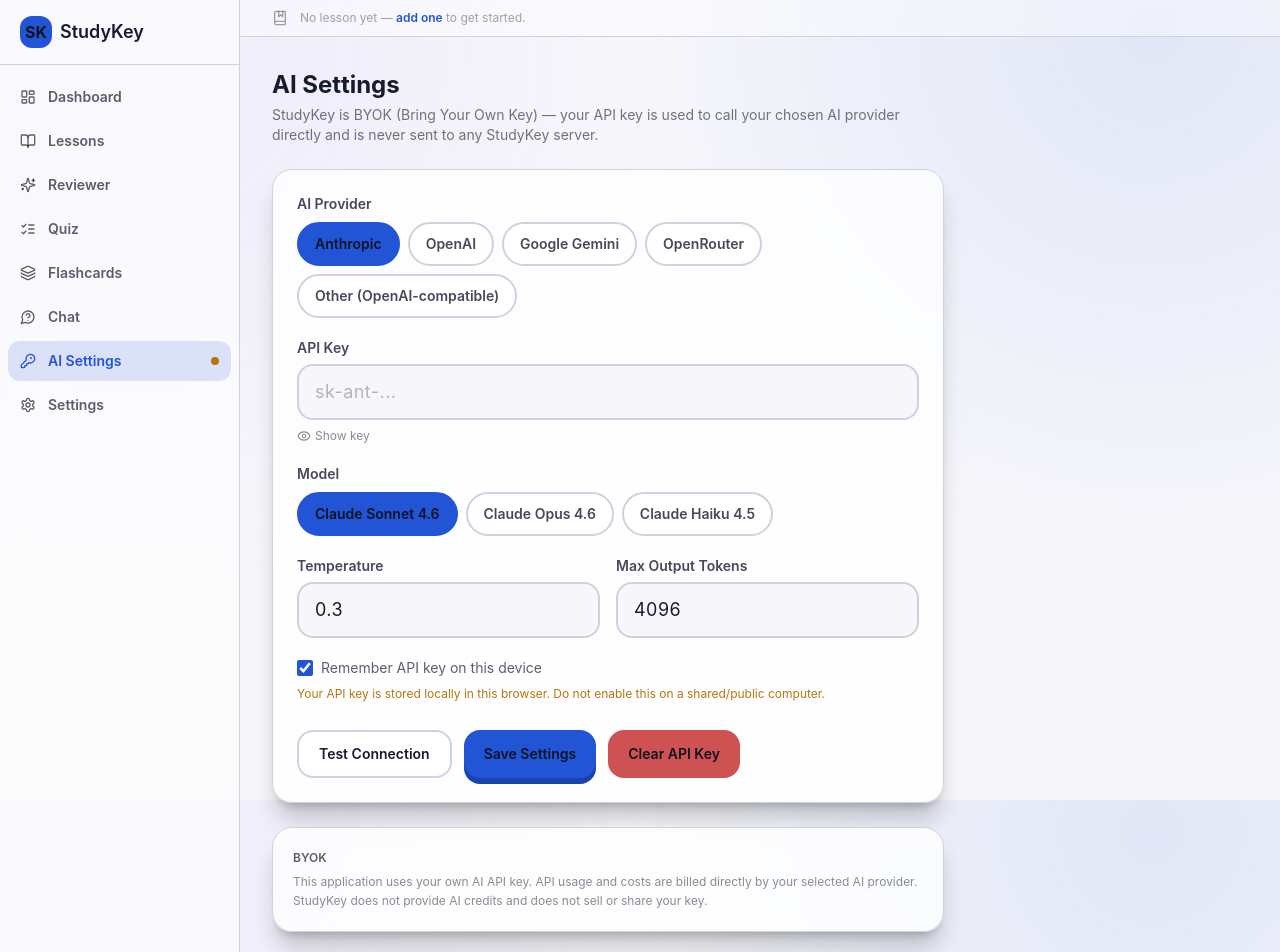
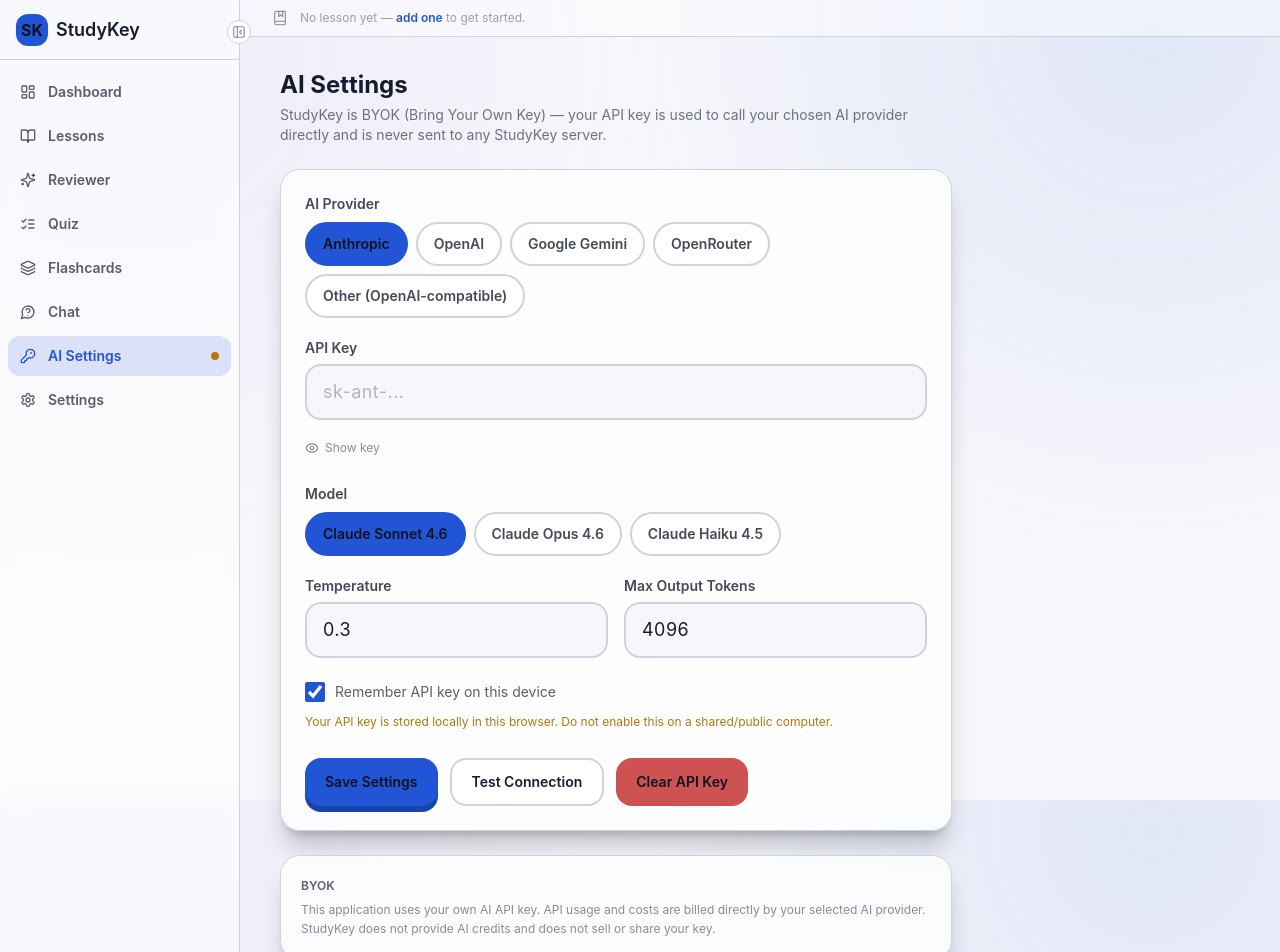
Before and after one commit to jdmrtne/studykey, a React (Vite) app: page /ai-settings in a window 1280 px wide. Shown: the top 952 px of the page. Built offline with nearby package versions, Linux system fonts and the light colour scheme.

Commit message:
ui adjustment

```diff
--- a/src/components/layout/AppShell.tsx
+++ b/src/components/layout/AppShell.tsx
@@ -12,6 +12,8 @@
   BookMarked,
   Menu,
   X,
+  PanelLeftClose,
+  PanelLeftOpen,
 } from "lucide-react";
 import clsx from "clsx";
 import { ThemeToggle } from "../ui/ThemeToggle";
@@ -49,17 +51,36 @@
 /** Study tools that need a selected lesson — shown dimmed (not hidden) when none is selected, so the nav stays stable. */
 const LESSON_SCOPED_PATHS = new Set(["/reviewer", "/quiz", "/flashcards", "/chat"]);
 
+const SIDEBAR_COLLAPSED_KEY = "studykey-sidebar-collapsed";
+
+function loadSidebarCollapsed(): boolean {
+  try {
+    return localStorage.getItem(SIDEBAR_COLLAPSED_KEY) === "1";
+  } catch {
+    return false;
+  }
+}
+
 export function AppShell() {
   const isConfigured = useAISettingsStore(selectIsConfigured);
   const lessons = useLessonsStore((s) => s.lessons);
   const selectedLesson = useLessonsStore(selectSelectedLesson);
   const location = useLocation();
   const [moreOpen, setMoreOpen] = useState(false);
+  const [collapsed, setCollapsed] = useState(loadSidebarCollapsed);
 
   // Close the "More" sheet whenever navigation actually happens.
   useEffect(() => {
     setMoreOpen(false);
   }, [location.pathname]);
+
+  useEffect(() => {
+    try {
+      localStorage.setItem(SIDEBAR_COLLAPSED_KEY, collapsed ? "1" : "0");
+    } catch {
+      // localStorage unavailable (privacy mode, etc.) — collapse state just won't persist.
+    }
+  }, [collapsed]);
 
   const moreActive = MOBILE_MORE_PATHS.has(location.pathname);
 
@@ -90,12 +111,33 @@
       </header>
 
       {/* ---------- Desktop sidebar (hidden on mobile) ---------- */}
-      <aside className="hidden md:flex md:w-60 md:min-h-screen md:flex-col border-r border-ink-3 bg-ink-2/60 backdrop-blur-sm">
-        <div className="px-5 py-4 flex items-center gap-2 border-b border-ink-3">
-          <span className="w-8 h-8 rounded-xl bg-signal text-night flex items-center justify-center font-display font-bold">
+      <aside
+        className={clsx(
+          "hidden md:flex md:min-h-screen md:flex-col border-r border-ink-3 bg-ink-2/60 backdrop-blur-sm transition-[width] duration-200 flex-shrink-0 relative",
+          collapsed ? "md:w-[4.5rem]" : "md:w-60"
+        )}
+      >
+        <button
+          type="button"
+          onClick={() => setCollapsed((c) => !c)}
+          className="hidden md:flex absolute top-5 -right-3 w-6 h-6 rounded-full border border-ink-3 bg-ink-2 items-center justify-center text-paper/50 hover:text-paper hover:border-signal/50 transition-colors z-10"
+          title={collapsed ? "Expand sidebar" : "Collapse sidebar"}
+          aria-label={collapsed ? "Expand sidebar" : "Collapse sidebar"}
+        >
+          {collapsed ? <PanelLeftOpen className="w-3.5 h-3.5" /> : <PanelLeftClose className="w-3.5 h-3.5" />}
+        </button>
+        <div
+          className={clsx(
+            "flex items-center border-b border-ink-3 h-[3.75rem] flex-shrink-0",
+            collapsed ? "justify-center px-2" : "px-4"
+          )}
+        >
+          <Link to="/" className={clsx("flex items-center gap-2 min-w-0", collapsed && "justify-center")}>
+            <span className="w-8 h-8 rounded-xl bg-signal text-night flex items-center justify-center font-display font-bold flex-shrink-0">
               SK
             </span>
-          <span className="font-display font-semibold text-lg">StudyKey</span>
+            {!collapsed && <span className="font-display font-semibold text-lg truncate">StudyKey</span>}
+          </Link>
         </div>
         <nav className="flex flex-col flex-1 px-2 py-3 gap-1">
           {NAV_ITEMS.map(({ to, label, icon: Icon, end }) => {
@@ -105,32 +147,47 @@
                 key={to}
                 to={to}
                 end={end}
+                title={collapsed ? label : undefined}
+                aria-label={collapsed ? label : undefined}
                 className={({ isActive }) =>
                   clsx(
-                    "flex items-center gap-3 px-3 py-2.5 rounded-xl text-sm font-semibold whitespace-nowrap transition-colors",
+                    "flex items-center gap-3 py-2.5 rounded-xl text-sm font-semibold whitespace-nowrap transition-colors relative",
+                    collapsed ? "justify-center px-0" : "px-3",
                     isActive ? "bg-signal/15 text-signal" : "text-paper/70 hover:bg-ink-3/60 hover:text-paper",
                     dimmed && !isActive && "text-paper/35"
                   )
                 }
               >
                 <Icon className="w-4 h-4 flex-shrink-0" />
-                <span>{label}</span>
-                {to === "/ai-settings" && !isConfigured && (
-                  <span className="ml-auto w-2 h-2 rounded-full bg-amber" title="AI provider not configured" />
+                {!collapsed && <span>{label}</span>}
+                {!isConfigured && to === "/ai-settings" && (
+                  <span
+                    className={clsx(
+                      "w-2 h-2 rounded-full bg-amber",
+                      collapsed ? "absolute top-1.5 right-1.5" : "ml-auto"
+                    )}
+                    title="AI provider not configured"
+                  />
                 )}
               </NavLink>
             );
           })}
         </nav>
-        <div className="flex px-4 py-4 border-t border-ink-3 items-center justify-between">
-          <span className="text-xs text-paper/40">BYOK — your key, your data</span>
+        <div
+          className={clsx(
+            "flex py-4 border-t border-ink-3 items-center",
+            collapsed ? "flex-col gap-3 px-2" : "justify-between px-4"
+          )}
+        >
+          {!collapsed && <span className="text-xs text-paper/40">BYOK — your key, your data</span>}
           <ThemeToggle />
         </div>
       </aside>
 
       <div className="flex-1 min-w-0 flex flex-col">
         {/* Active-lesson bar — visible on every page so it's always obvious what's currently being studied. */}
-        <div className="border-b border-ink-3 bg-ink-2/40 px-4 md:px-8 py-2.5 flex items-center gap-2 md:gap-3">
+        <div className="border-b border-ink-3 bg-ink-2/40 px-4 md:px-8 py-2.5">
+          <div className="flex items-center gap-2 md:gap-3 max-w-5xl mx-auto">
             <BookMarked className="w-4 h-4 text-paper/40 flex-shrink-0" />
             {lessons.length === 0 ? (
               <p className="text-xs text-paper/40 truncate">
@@ -152,9 +209,10 @@
               </>
             )}
           </div>
+        </div>
 
         <main
-          className="flex-1 min-w-0 px-4 md:px-8 py-5 md:py-8 max-w-5xl w-full"
+          className="flex-1 min-w-0 px-4 md:px-8 py-5 md:py-8 max-w-5xl w-full mx-auto"
           style={{ paddingBottom: "calc(var(--mobile-nav-h) + env(safe-area-inset-bottom, 0px) + 1.25rem)" }}
         >
           <Outlet />
--- a/src/pages/AISettings.tsx
+++ b/src/pages/AISettings.tsx
@@ -96,10 +96,14 @@
             setConn({ status: "idle" });
           }}
           placeholder={config.provider === "anthropic" ? "sk-ant-..." : "your API key"}
+          autoComplete="off"
+          autoCapitalize="none"
+          autoCorrect="off"
+          spellCheck={false}
         />
         <button
           type="button"
-          className="text-xs text-paper/50 hover:text-paper -mt-3 self-start flex items-center gap-1"
+          className="text-xs text-paper/50 hover:text-paper -mt-2 self-start flex items-center gap-1.5 py-2 px-1 -mx-1 touch-manipulation"
           onClick={() => setShowKey((v) => !v)}
         >
           {showKey ? <EyeOff className="w-3.5 h-3.5" /> : <Eye className="w-3.5 h-3.5" />}
@@ -112,6 +116,11 @@
             value={config.baseUrl ?? ""}
             onChange={(e) => setBaseUrl(e.target.value)}
             placeholder="https://example.com/v1"
+            autoComplete="off"
+            autoCapitalize="none"
+            autoCorrect="off"
+            spellCheck={false}
+            inputMode="url"
           />
         )}
 
@@ -130,10 +139,11 @@
         </div>
 
         {adapter.capabilities.supportsTemperature && (
-          <div className="grid grid-cols-2 gap-4">
+          <div className="grid grid-cols-2 gap-3 sm:gap-4">
             <TextField
               label="Temperature"
               type="number"
+              inputMode="decimal"
               min={0}
               max={2}
               step={0.1}
@@ -143,6 +153,7 @@
             <TextField
               label="Max Output Tokens"
               type="number"
+              inputMode="numeric"
               min={256}
               step={256}
               value={config.maxOutputTokens}
@@ -151,8 +162,8 @@
           </div>
         )}
 
-        <label className="flex items-center gap-2 text-sm text-paper/70">
-          <input type="checkbox" checked={rememberKey} onChange={(e) => setRememberKey(e.target.checked)} className="accent-signal w-4 h-4" />
+        <label className="flex items-center gap-2.5 text-sm text-paper/70 py-1">
+          <input type="checkbox" checked={rememberKey} onChange={(e) => setRememberKey(e.target.checked)} className="accent-signal w-5 h-5 flex-shrink-0" />
           Remember API key on this device
         </label>
         {rememberKey && (
@@ -161,15 +172,15 @@
           </p>
         )}
 
-        <div className="flex flex-wrap gap-3 pt-2">
-          <Button variant="ghost" onClick={handleTest} disabled={conn.status === "testing"}>
+        <div className="flex flex-col sm:flex-row sm:flex-wrap gap-3 pt-2">
+          <Button variant="primary" onClick={handleSave} className="w-full sm:w-auto">
+            Save Settings
+          </Button>
+          <Button variant="ghost" onClick={handleTest} disabled={conn.status === "testing"} className="w-full sm:w-auto">
             {conn.status === "testing" ? <Loader2 className="w-4 h-4 animate-spin mr-2 inline" /> : null}
             Test Connection
           </Button>
-          <Button variant="primary" onClick={handleSave}>
-            Save Settings
-          </Button>
-          <Button variant="danger" onClick={removeApiKey}>
+          <Button variant="danger" onClick={removeApiKey} className="w-full sm:w-auto">
             Clear API Key
           </Button>
         </div>
@@ -197,8 +208,8 @@
       </Card>
 
       <Card className="p-5">
-        <label className="flex items-center gap-2 text-sm font-semibold">
-          <input type="checkbox" checked={devMode} onChange={(e) => setDevMode(e.target.checked)} className="accent-signal w-4 h-4" />
+        <label className="flex items-center gap-2.5 text-sm font-semibold py-1">
+          <input type="checkbox" checked={devMode} onChange={(e) => setDevMode(e.target.checked)} className="accent-signal w-5 h-5 flex-shrink-0" />
           Developer mode
         </label>
         {devMode && (
@@ -210,7 +221,7 @@
 
       <button
         type="button"
-        className="text-xs text-danger/80 hover:text-danger self-start"
+        className="text-xs text-danger/80 hover:text-danger self-start py-2 px-1 -mx-1 touch-manipulation"
         onClick={() => {
           if (confirm("Clear all saved AI configuration? This removes your key and settings from this device.")) {
             clearAll();
--- a/src/pages/Reviewer.tsx
+++ b/src/pages/Reviewer.tsx
@@ -54,7 +54,7 @@
           <label className="text-sm font-semibold text-paper/80 mb-2 block">Lesson</label>
           <LessonPicker />
         </div>
-        <Button variant="primary" onClick={handleGenerate} disabled={!lesson || loading} className="self-start">
+        <Button variant="primary" onClick={handleGenerate} disabled={!lesson || loading} className="w-full sm:w-auto sm:self-start">
           {loading ? <Loader2 className="w-4 h-4 animate-spin mr-2 inline" /> : null}
           Generate Reviewer
         </Button>
@@ -62,7 +62,7 @@
       </Card>
 
       {reviewer && (
-        <Card className="p-6 flex flex-col gap-6">
+        <Card className="p-5 sm:p-6 flex flex-col gap-6">
           <h2 className="text-xl font-display font-bold">{reviewer.title}</h2>
           {reviewer.sections.map((s, i) => (
             <div key={i} className="flex flex-col gap-2 pb-5 border-b border-ink-3 last:border-0 last:pb-0">
--- a/src/pages/Settings.tsx
+++ b/src/pages/Settings.tsx
@@ -26,7 +26,7 @@
         </p>
         <Button
           variant="danger"
-          className="self-start"
+          className="w-full sm:w-auto sm:self-start"
           onClick={() => {
             if (confirm(`Delete all ${lessons.length} saved lessons from this device?`)) {
               lessons.forEach((l) => removeLesson(l.id));
```
Also changed, not shown: src/pages/Flashcards.tsx (+11 -5 lines), src/pages/Lessons.tsx (+5 -5 lines), src/pages/Quiz.tsx (+5 -5 lines). Lines whose indentation alone changed are shown as unchanged.
